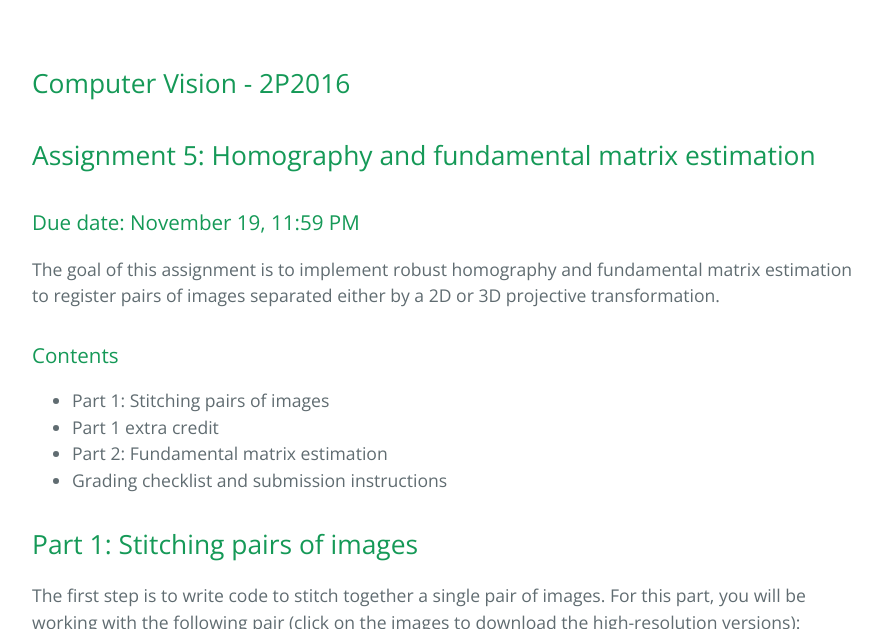
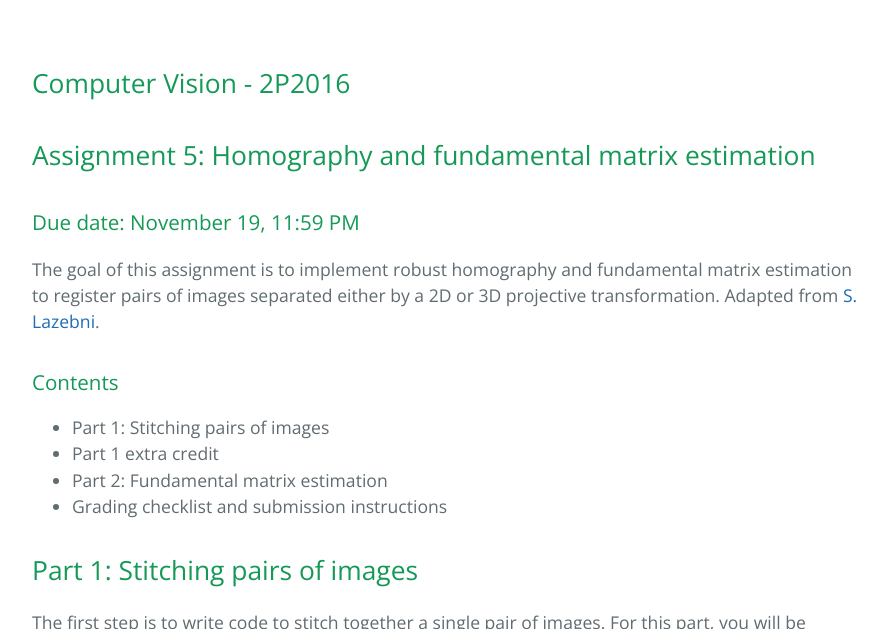
Before and after one commit to opi-lab/optical-metrology-2021, a Jekyll site: the page built from assignment5.md, in a window 1280 px wide and 900 px high, cut to the strip 0-629 px from the top of the window. Shown: the whole strip, without its empty margins (192-1079 px from the left). Built offline with Jekyll 4.4.1, drawn with Linux system fonts in a browser that asks for light colours.

Commit message:
Update assignment5.md

```diff
--- a/assignment5.md
+++ b/assignment5.md
@@ -16,7 +16,9 @@ div.container {
 ### Due date: November 19, 11:59 PM
 
 
-The goal of this assignment is to implement robust homography and fundamental matrix estimation to register pairs of images separated either by a 2D or 3D projective transformation.
+The goal of this assignment is to implement robust homography and fundamental matrix estimation to register pairs of images separated either by a 2D or 3D projective transformation. Adapted from [S. Lazebni][lazebni].
+
+[lazebni]: [lazebni]: http://web.engr.illinois.edu/~slazebni/spring11/assignment4.html
 
 
 ### Contents
```
